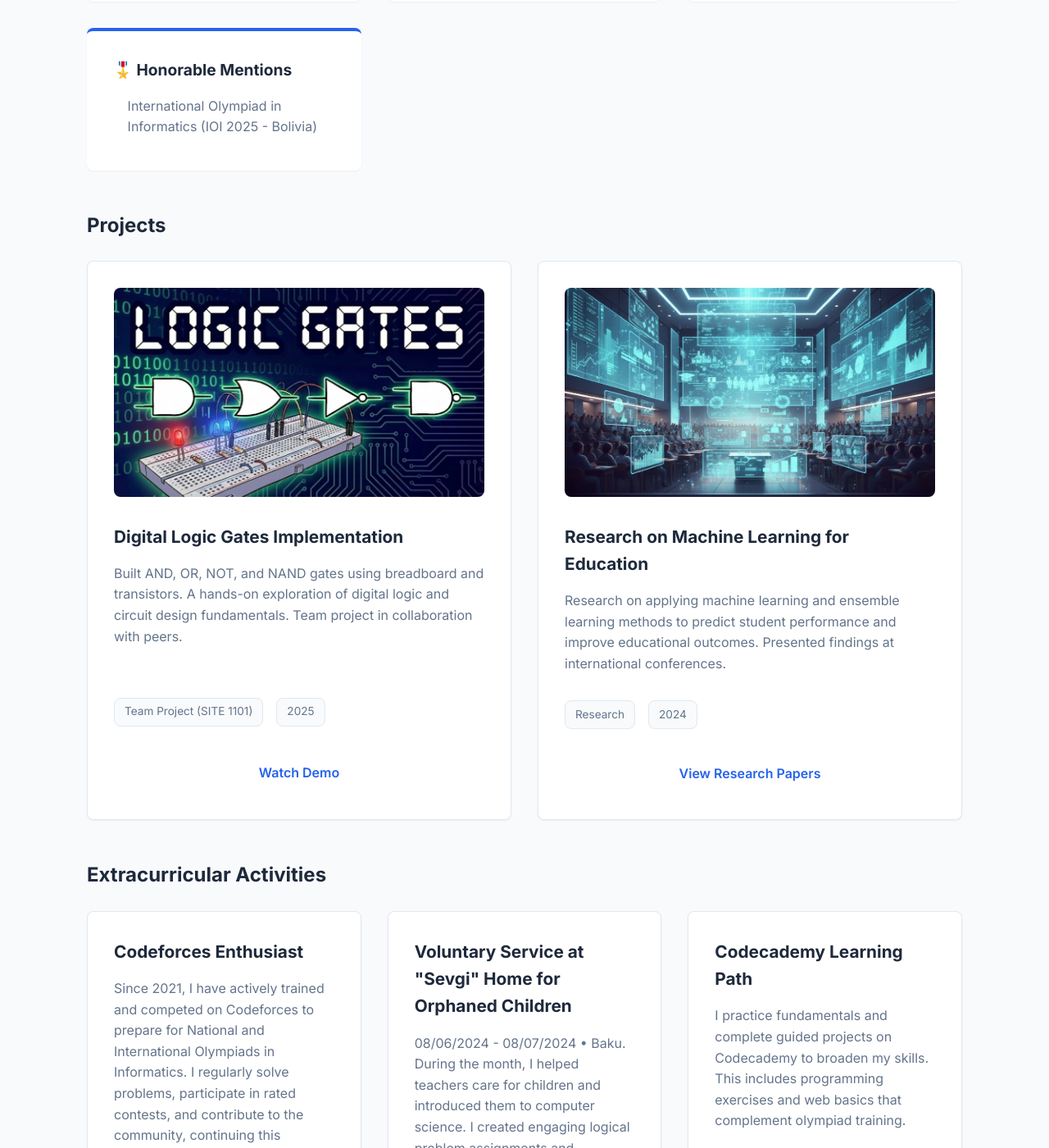
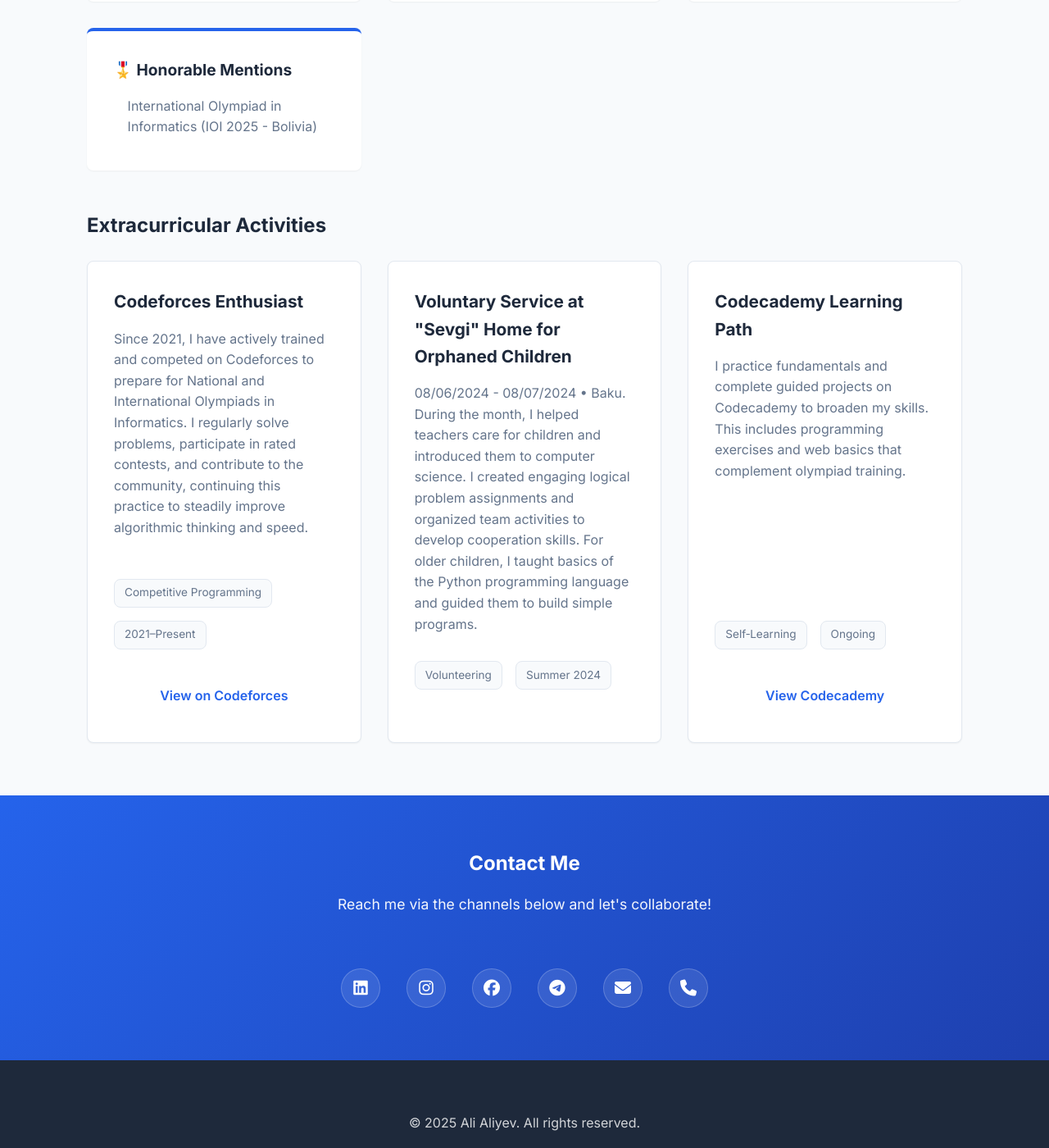
Before and after one commit to NELT14/personal-portfolio, a Jekyll site: the page built from activities.html, in a window 1280 px wide and 1400 px high, scrolled down 1218 px. Shown: the whole window at 82% size. Built offline with Jekyll 4.4.1, drawn with Linux system fonts in a browser that asks for light colours; some of the changed text lies outside the part shown.

Commit message:
Refactor activities and projects sections for clarity and organization. Rename 'Projects & Activities' to 'Activities' and update content to focus on work experience. Create a new 'Projects' page to showcase selected projects and research work, enhancing navigation and user experience.

```diff
--- a/_includes/nav.html
+++ b/_includes/nav.html
@@ -12,7 +12,10 @@
           <a href="{{ '/about/' | relative_url }}" class="{% if page.url == '/about/' %}current{% endif %}">About</a>
         </li>
         <li>
-          <a href="{{ '/activities/' | relative_url }}" class="{% if page.url == '/activities/' %}current{% endif %}">Projects &amp; Activities</a>
+          <a href="{{ '/projects/' | relative_url }}" class="{% if page.url == '/projects/' %}current{% endif %}">Projects</a>
+        </li>
+        <li>
+          <a href="{{ '/activities/' | relative_url }}" class="{% if page.url == '/activities/' %}current{% endif %}">Activities</a>
         </li>
       </ul>
     </div>
--- a/activities.html
+++ b/activities.html
@@ -1,13 +1,12 @@
 ---
-title: Projects & Activities - Ali Aliyev
+title: Activities - Ali Aliyev
 layout: default
 permalink: /activities/
 ---
-<!-- Projects & Activities -->
 <section id="activities" class="section section-alt">
   <div class="container">
-    <h2>Projects &amp; Activities</h2>
-    <p style="text-align: center; margin-bottom: 2rem; color: var(--text-muted);">Professional experience, achievements, projects, and activities</p>
+    <h2>Activities</h2>
+    <p style="text-align: center; margin-bottom: 2rem; color: var(--text-muted);">Work experience and extracurricular activities</p>
 
     <h3 style="font-size: 1.5rem; margin-top: 2rem; margin-bottom: 1.5rem; color: var(--dark);">Work Experience</h3>
     <div class="projects-grid">
@@ -58,59 +57,6 @@
         <ul>
           <li>International Olympiad in Informatics (IOI 2025 - Bolivia)</li>
         </ul>
-      </div>
-    </div>
-
-    <h3 style="font-size: 1.5rem; margin-top: 3rem; margin-bottom: 1.5rem; color: var(--dark);">Projects</h3>
-    <div class="projects-grid">
-      <div class="project-card">
-        <div class="project-image">
-          <img src="{{ '/assets/images/logic_gates.png' | relative_url }}" alt="Digital Logic Gates Implementation">
-        </div>
-        <h3>Digital Logic Gates Implementation</h3>
-        <p>
-          Built AND, OR, NOT, and NAND gates using breadboard and transistors.
-          A hands-on exploration of digital logic and circuit design fundamentals.
-          Team project in collaboration with peers.
-        </p>
-        <div class="project-tags">
-          <span>Team Project (SITE 1101)</span>
-          <span>2025</span>
-        </div>
-        <a href="https://youtu.be/MISVJeIT2z8?si=ew8Iq8RXrZlrClQu" target="_blank" rel="noopener noreferrer" class="btn btn-outline">Watch Demo</a>
-      </div>
-
-      <div class="project-card">
-        <div class="project-image">
-          <img src="{{ '/assets/images/research_project.png' | relative_url }}" alt="Research on Machine Learning for Education">
-        </div>
-        <h3>Research on Machine Learning for Education</h3>
-        <p>
-          Research on applying machine learning and ensemble learning methods
-          to predict student performance and improve educational outcomes.
-          Presented findings at international conferences.
-        </p>
-        <div class="project-tags">
-          <span>Research</span>
-          <span>2024</span>
-        </div>
-        <button class="btn btn-outline papers-toggle" data-target="papers-1">View Research Papers</button>
-        <div id="papers-1" class="papers" hidden>
-          <div class="paper">
-            <h4>6th International Black Sea Modern Scientific Research Congress</h4>
-            <p><strong>Thesis:</strong> "Predicting Student Performance Using Ensemble Learning to Improve Success Quality"</p>
-            <p><strong>Location:</strong> Trabzon, August 23-25, 2024</p>
-            <p><strong>Pages:</strong> 1250-1254</p>
-            <a href="https://www.blackseacountries.org/_files/ugd/614b1f_484ed20333674aa5b2e634a5f443b278.pdf" target="_blank" rel="noopener noreferrer">View Paper →</a>
-          </div>
-          <div class="paper">
-            <h4>10th International European Conference on Interdisciplinary Scientific Research</h4>
-            <p><strong>Thesis:</strong> "Predicting Final Exam Success in a Data Course Using Ensemble Learning Models"</p>
-            <p><strong>Location:</strong> Zurich, August 27-29, 2024</p>
-            <p><strong>Pages:</strong> 186-191</p>
-            <a href="https://www.eucongress.org/_files/ugd/614b1f_090579f0cb3d4ced99d9cfd41ba8fc5b.pdf" target="_blank" rel="noopener noreferrer">View Paper →</a>
-          </div>
-        </div>
       </div>
     </div>
 
--- a/index.html
+++ b/index.html
@@ -13,7 +13,7 @@
         <p>Competitive programmer passionate about Informatics Olympiads and algorithmic problem-solving.</p>
         <div class="hero-buttons">
           <a href="#contact" class="btn btn-primary">Contact Me</a>
-          <a href="{{ '/activities/' | relative_url }}" class="btn btn-outline">View Projects &amp; Activities</a>
+          <a href="{{ '/projects/' | relative_url }}" class="btn btn-outline">View My Projects</a>
         </div>
       </div>
     </div>
```
Also changed, not shown: projects.html (added, +63 -0 lines).
